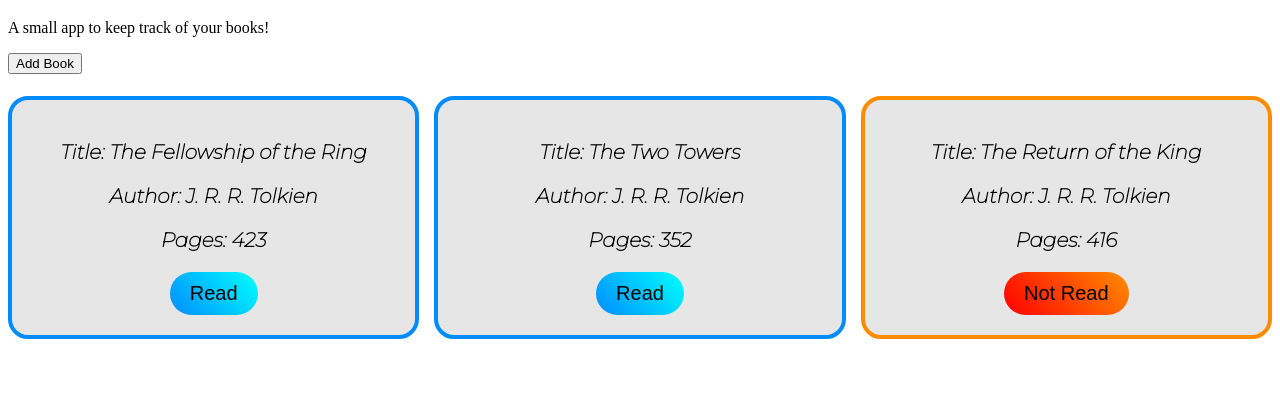
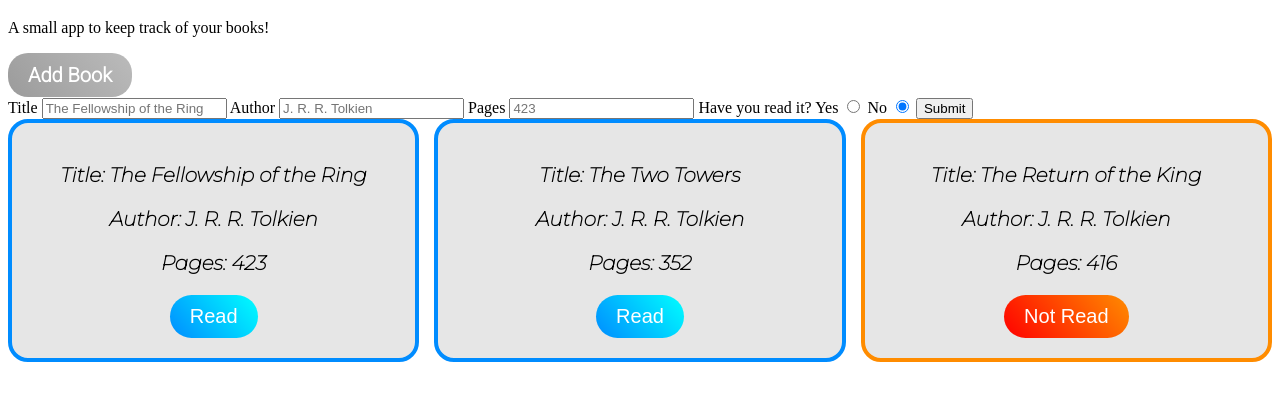
Before and after one commit to marrahenzo/library, a plain HTML site: page index.html in a window 1280 px wide. Shown: the part 61-462 px from the top of the page. Drawn offline with Linux system fonts and the light colour scheme; a web font is replaced by a local one.

Commit message:
Basic add book button styles

```diff
--- a/style.css
+++ b/style.css
@@ -31,6 +31,7 @@
   border-radius: 30px;
   font-size: 20px;
   padding: 10px 20px;
+  color: white;
 }
 
 .book[data-read="true"] button {
@@ -41,6 +42,21 @@
   background: linear-gradient(50deg, rgb(255, 0, 0), rgb(255, 140, 0));
 }
 
+#btn-add-book {
+  border: none;
+  border-radius: 20px;
+  padding: 10px 20px;
+  font-family: "Roboto", sans-serif;
+  font-weight: bold;
+  font-size: 20px;
+  color: white;
+  background: linear-gradient(50deg, rgb(155, 155, 155), rgb(187, 187, 187));
+}
+
+#btn-add-book:hover {
+  box-shadow: 10px 10px 10px;
+}
+
 form {
-  visibility: hidden;
+  visibility: visible;
 }
```
